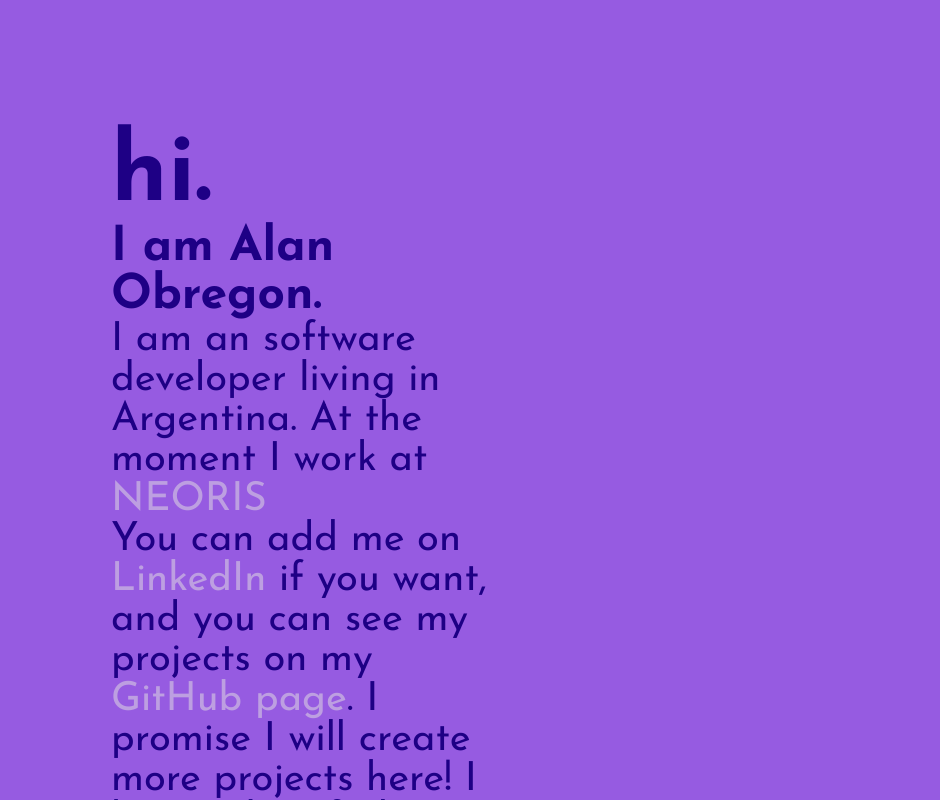
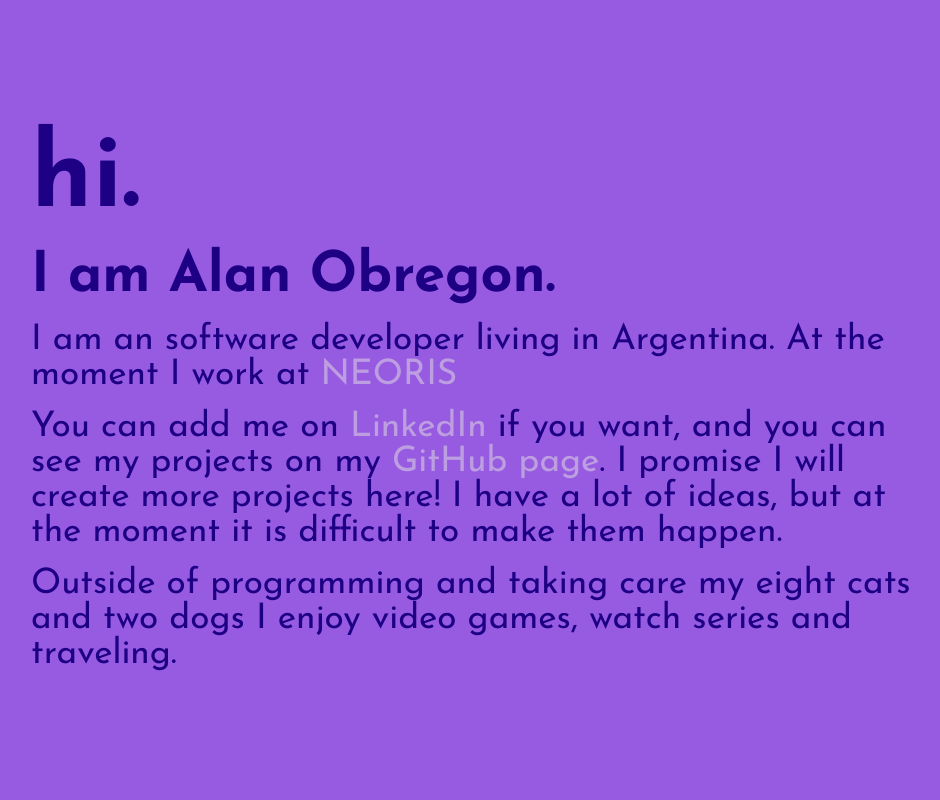
Before and after one commit to alanobregon/portfolio, a Next.js app: page / in a window 1280 px wide. Shown: the whole page, without its empty margins (129-1069 px from the left). Built offline with nearby package versions, Linux system fonts and the light colour scheme.

Commit message:
Se ajustan media queries para distintos dispositivos

```diff
--- a/src/app/page.module.css
+++ b/src/app/page.module.css
@@ -1,5 +1,5 @@
 .main {
-  padding: 8rem 40rem 8rem 15rem;
+  padding: 7rem 3rem;
   display: flex;
   flex-direction: column;
   justify-content: space-between;
@@ -8,6 +8,7 @@
 
 .hello {
   font-size: 6rem;
+  font-weight: bold;
 }
 
 .whoami {
@@ -15,5 +16,41 @@
 }
 
 .description {
-  font-size: 2.5rem;
+  font-size: 2rem;
 }
+
+@media (min-width: 768px) {
+  .main {
+    padding: 6rem 4rem;
+  }
+
+  .hello {
+    font-size: 6.5rem;
+  }
+
+  .whoami {
+    font-size: 3.5rem;
+  }
+
+  .description {
+    font-size: 2.2rem;
+  }
+}
+
+@media (min-width: 1024px) {
+  .main {
+    padding: 8rem 13rem 8rem 6rem;
+  }
+}
+
+@media (min-width: 1220px) {
+  .main {
+    padding: 8rem 13rem 8rem 10rem;
+  }
+}
+
+@media (min-width: 1440px) {
+  .main {
+    padding: 8rem 40rem 8rem 10rem;
+  }
+}
```
